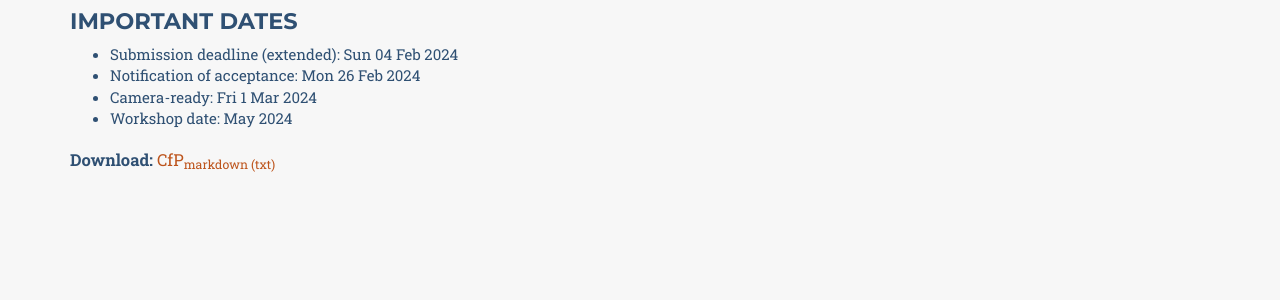
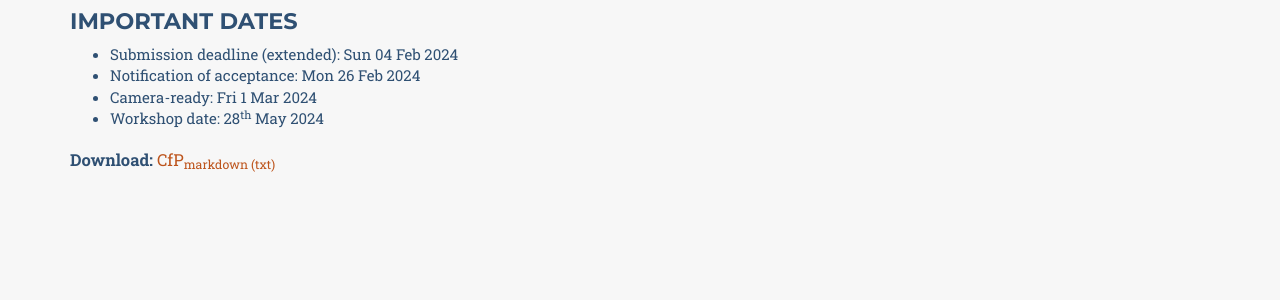
Before and after one commit to mutation-workshop/2024, a Jekyll site: the page built from index.html, in a window 1280 px wide and 900 px high, scrolled down 3023 px. Shown: the part 153-453 px from the top of the window. Built offline with Jekyll 4.4.1, drawn with Linux system fonts in a browser that asks for light colours; some web fonts are replaced.

Commit message:
Update workshop date in call.html

```diff
--- a/_includes/data/call.html
+++ b/_includes/data/call.html
@@ -75,7 +75,7 @@ The original paper should be published <b>no earlier than January 1st 2022</b>.
     <li><span>Submission deadline (extended): Sun 04 Feb 2024</li>
     <li><span>Notification of acceptance: Mon 26 Feb 2024</li>
     <li><span>Camera-ready: Fri 1 Mar 2024</li>
-    <li><span>Workshop date: May 2024</li>
+    <li><span>Workshop date: 28<sup>th</sup> May 2024</li>
 </ul>
 
 <p><span>
```
